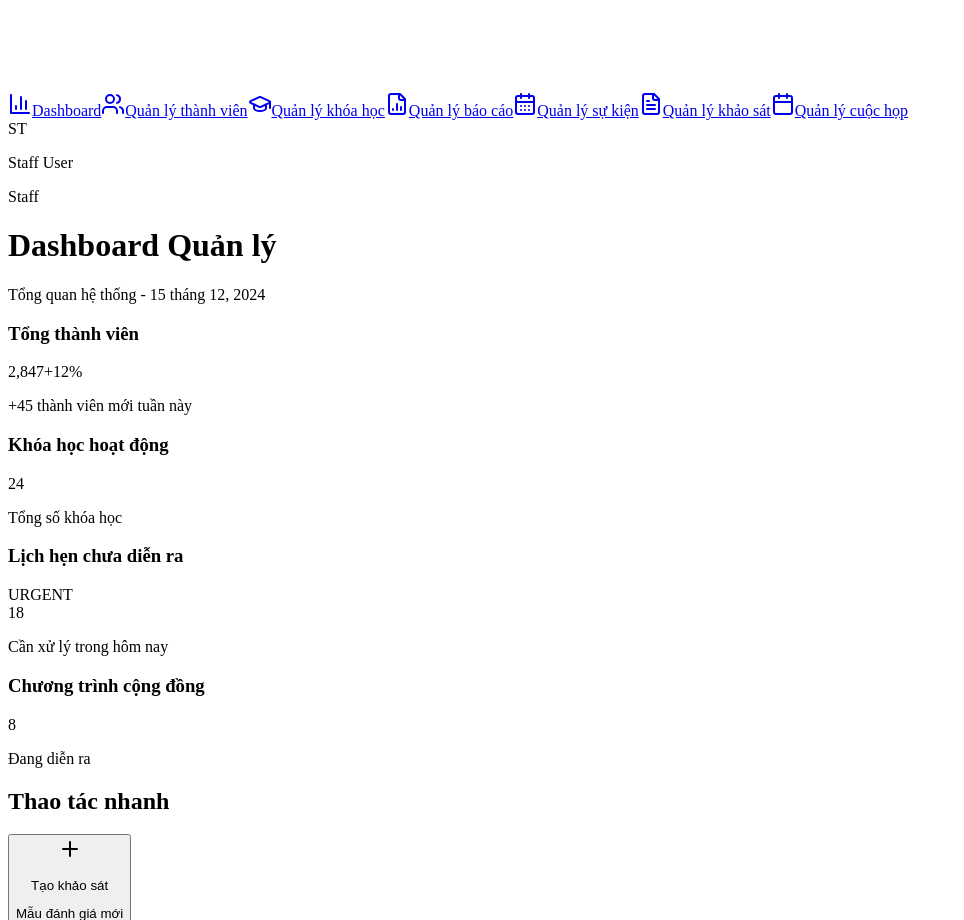
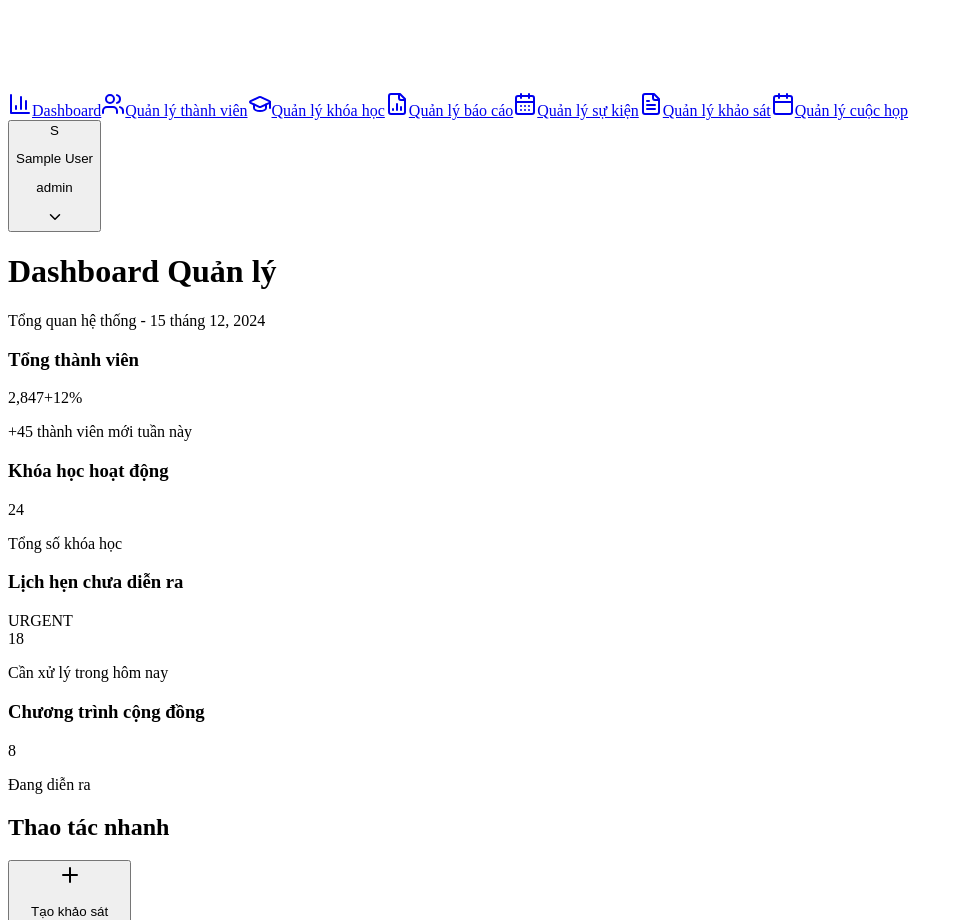
Before and after one commit to truongkienminh/Frontend-Heroout, a React (Vite) app: page /staff/dashboard in a window 1280 px wide. Shown: the part 1420-2340 px from the top of the page, without its empty margins (0-964 px from the left). Built offline with nearby package versions, Linux system fonts and the light colour scheme; sample sign-in values are in the browser's storage; the HTML template or start-up script is replaced by a standard one.

Commit message:
update staff layout

```diff
--- a/src/components/layout/StaffLayout.jsx
+++ b/src/components/layout/StaffLayout.jsx
@@ -1,9 +1,30 @@
-import { Link, Outlet, useLocation } from "react-router-dom"
-import { BarChart3, Users, GraduationCap, FileText, FileBarChart2, CalendarDays, Calendar } from "lucide-react"
-import HeroOutLogo from "../../assets/heroout.jpg"
+import { Link, Outlet, useLocation } from "react-router-dom";
+import {
+  BarChart3,
+  Users,
+  GraduationCap,
+  FileText,
+  FileBarChart2,
+  CalendarDays,
+  Calendar,
+  ChevronDown,
+  LogOut,
+} from "lucide-react";
+import { useState, useRef, useEffect } from "react";
+import HeroOutLogo from "../../assets/heroout.jpg";
+import { useAuth } from "../../contexts/AuthContext";
 
 const StaffLayout = () => {
-  const location = useLocation()
+  const [isDropdownOpen, setIsDropdownOpen] = useState(false);
+  const { user, isAuthenticated, logout } = useAuth();
+  const location = useLocation();
+  const dropdownRef = useRef();
+
+  const handleLogout = () => {
+    logout();
+    setIsDropdownOpen(false);
+    window.location.href = "/";
+  };
 
   const menuItems = [
     { icon: BarChart3, label: "Dashboard", path: "/staff/dashboard" },
@@ -13,7 +34,18 @@ const StaffLayout = () => {
     { icon: CalendarDays, label: "Quản lý sự kiện", path: "/staff/events" },
     { icon: FileText, label: "Quản lý khảo sát", path: "/staff/surveys" },
     { icon: Calendar, label: "Quản lý cuộc họp", path: "/staff/meetings" },
-  ]
+  ];
+
+  // Đóng dropdown khi click ngoài vùng
+  useEffect(() => {
+    const handleClickOutside = (event) => {
+      if (dropdownRef.current && !dropdownRef.current.contains(event.target)) {
+        setIsDropdownOpen(false);
+      }
+    };
+    document.addEventListener("mousedown", handleClickOutside);
+    return () => document.removeEventListener("mousedown", handleClickOutside);
+  }, []);
 
   return (
     <div className="h-screen flex overflow-hidden">
@@ -22,40 +54,68 @@ const StaffLayout = () => {
         {/* Logo */}
         <div className="flex justify-center items-center h-32 border-b border-gray-200">
           <Link to="/staff/dashboard">
-            <img src={HeroOutLogo || "/placeholder.svg"} alt="HeroOut Logo" className="h-24 w-auto object-contain" />
+            <img
+              src={HeroOutLogo || "/placeholder.svg"}
+              alt="HeroOut Logo"
+              className="h-24 w-auto object-contain"
+            />
           </Link>
         </div>
 
         {/* Navigation */}
         <nav className="flex-1 overflow-y-auto mt-6">
           {menuItems.map((item, index) => {
-            const isActive = location.pathname.startsWith(item.path)
+            const isActive = location.pathname.startsWith(item.path);
             return (
               <Link
                 key={index}
                 to={item.path}
-                className={`flex items-center px-6 py-3 text-sm font-medium transition-colors outline-none focus:outline-none ring-0 ${
-                  isActive ? "bg-blue-50 text-blue-600" : "text-gray-600 hover:bg-gray-50 hover:text-gray-900"
+                className={`flex items-center px-6 py-3 text-sm font-medium transition-colors ${
+                  isActive
+                    ? "bg-blue-50 text-blue-600"
+                    : "text-gray-600 hover:bg-gray-50 hover:text-gray-900"
                 }`}
               >
                 <item.icon className="w-5 h-5 mr-3" />
                 {item.label}
               </Link>
-            )
+            );
           })}
         </nav>
 
-        {/* User Info */}
-        <div className="p-6 border-t border-gray-200">
-          <div className="flex items-center space-x-3">
-            <div className="w-8 h-8 bg-yellow-400 rounded-full flex items-center justify-center">
-              <span className="text-white font-medium text-sm">ST</span>
+        {/* User Info with Dropdown */}
+        <div className="p-6 border-t border-gray-200 relative" ref={dropdownRef}>
+          <button
+            onClick={() => setIsDropdownOpen(!isDropdownOpen)}
+            className="flex items-center justify-between w-full focus:outline-none"
+          >
+            <div className="flex items-center space-x-3">
+              <div className="w-9 h-9 bg-yellow-400 rounded-full flex items-center justify-center">
+                <span className="text-white font-medium text-sm uppercase">
+                  {user?.name?.[0] || "S"}
+                </span>
+              </div>
+              <div className="text-left">
+                <p className="text-sm font-medium text-gray-900">
+                  {user?.name || "Staff User"}
+                </p>
+                <p className="text-xs text-gray-500">{user?.role}</p>
+              </div>
             </div>
-            <div>
-              <p className="text-sm font-medium text-gray-900">Staff User</p>
-              <p className="text-xs text-gray-500">Staff</p>
+            <ChevronDown size={18} className="text-gray-500 ml-2" />
+          </button>
+
+          {isDropdownOpen && (
+            <div className="absolute bottom-20 left-6 w-48 bg-white border rounded-lg shadow-lg z-50">
+              <button
+                onClick={handleLogout}
+                className="w-full flex items-center gap-2 px-4 py-2 text-sm text-red-600 hover:bg-gray-100"
+              >
+                <LogOut size={16} />
+                Đăng xuất
+              </button>
             </div>
-          </div>
+          )}
         </div>
       </div>
 
@@ -64,7 +124,7 @@ const StaffLayout = () => {
         <Outlet />
       </div>
     </div>
-  )
-}
+  );
+};
 
-export default StaffLayout
+export default StaffLayout;
```
